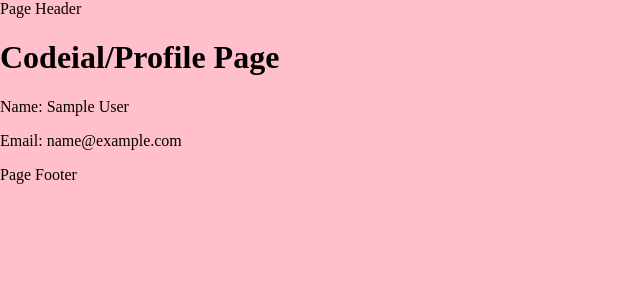
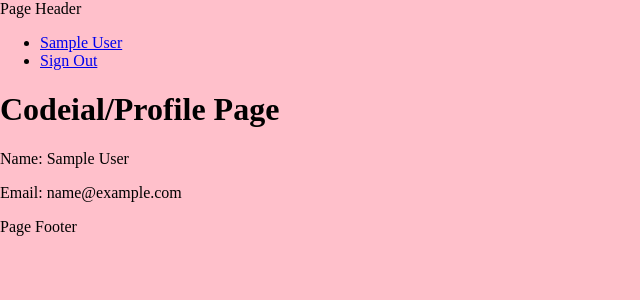
Before and after one commit to Gurleen1601/Codeial, a Node server app: page /users/profile in a window 1280 px wide. Shown: the top 300 px of the page, without its empty margins (0-640 px from the left). Run offline with Node 20, Linux system fonts and the light colour scheme; the visitor is signed in with stand-in values (Sample User, id 1); some libraries are stand-ins or nearby versions.

Commit message:
Added sign out

```diff
--- a/controllers/users_controller.js
+++ b/controllers/users_controller.js
@@ -58,5 +58,8 @@ module.exports.create=function(req,res){
 // sign in and create a session for the user
 module.exports.createSession=function(req,res){
     return res.redirect('/');
-
 }
+module.exports.destroySession=function(req,res){
+    req.logout();
+    return res.redirect('/');
+}
--- a/index.js
+++ b/index.js
@@ -8,6 +8,7 @@ const db=require('./config/mongoose');
 const session=require('express-session');
 const passport=require('passport');
 const passportLocal=require('./config/passport-local-strategy');
+const MongoStore=require('connect-mongo')(session);
 
 app.use(express.urlencoded());
 
@@ -26,6 +27,7 @@ app.set('layout extractStyles',true);
 app.set('view engine','ejs');
 app.set('views','./views');
 
+// mongo store is used to store the session cookie in the db
 app.use(session({
     name:'Codeial',
     // todo change the secret before deployment in production mode
@@ -34,7 +36,17 @@ app.use(session({
     resave:false,
     cookie:{
         maxAge:(1000 * 60 * 100)
-    }
+    },
+    store: new MongoStore(
+        {
+            mongooseConnection:db,
+            autoRemove:'disabled'
+        },function(err){
+            if(err){
+                console.log(err || 'connect-mongodb setup ok');
+            }
+        }
+    )
 }));
 
 app.use(passport.initialize());
--- a/package.json
+++ b/package.json
@@ -13,6 +13,7 @@
   "author": "Gurleen Kaur",
   "license": "ISC",
   "dependencies": {
+    "connect-mongo": "^3.2.0",
     "cookie-parser": "^1.4.6",
     "ejs": "^3.1.6",
     "express": "^4.17.2",
--- a/routes/users.js
+++ b/routes/users.js
@@ -18,5 +18,6 @@ router.post('/create-session',passport.authenticate(
     {failureRedirect:'/users/sign-in'},
 ),
 usersController.createSession);
+router.get('/sign-out',usersController.destroySession);
 
 module.exports=router;
--- a/views/_header.ejs
+++ b/views/_header.ejs
@@ -9,6 +9,23 @@
 <body>
     <header>
         Page Header
+    <ul>
+        <% if(locals.user) { %>
+        <li>
+            <a href="/users/profile"><%= user.name %></a>
+        </li>
+        <li>
+            <a href="/users/sign-out">Sign Out</a>
+        </li>
+        <%} else{ %>
+            <li>
+                <a href="/users/sign-in">Sign In</a>
+            </li>
+            <li>
+                <a href="/users/sign-up">Sign Up</a>
+            </li>
+        <%}%>
+    </ul>
     </header>
 </body>
 </html>
```
Also changed, not shown: 1 other file.
